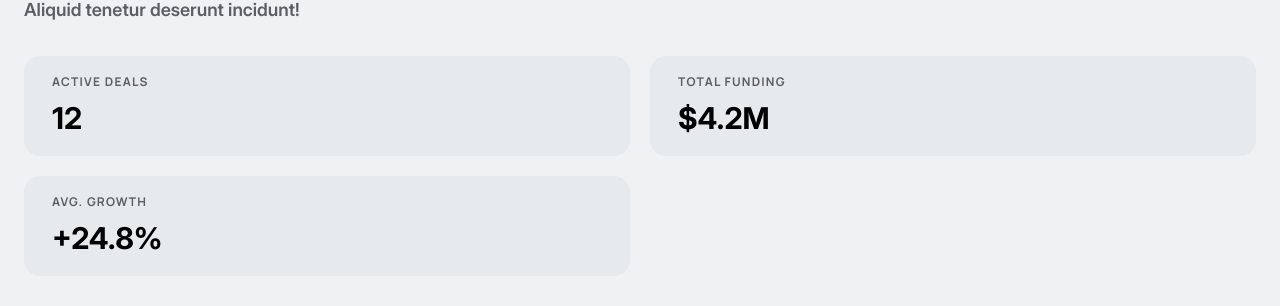
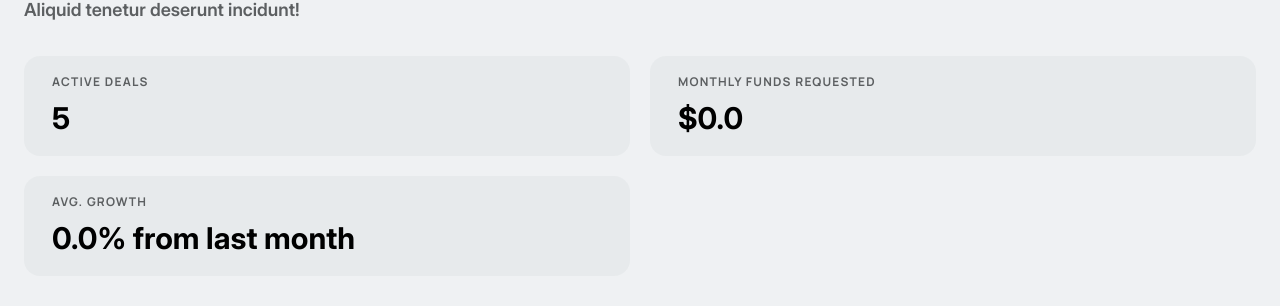
Before and after one commit to JoudN2001/Startup-Investment-Platform, a React (Vite) app: page /startup in a window 1280 px wide. Shown: the part 320-626 px from the top of the page. Built offline with nearby package versions, Linux system fonts and the light colour scheme.

Commit message:
feat: dynamic data in summary card at startup dashboard

```diff
--- a/src/pages/StartupDashboard.jsx
+++ b/src/pages/StartupDashboard.jsx
@@ -14,16 +14,17 @@ import { Link } from "react-router-dom";
 
 // HOOKS
 import { useProjects } from "../contexts/ProjectsContext";
+import { useMemo } from "react";
 
 export default function StartupDashboard() {
-  const {projects} = useProjects();
+  const { projects } = useProjects();
   const projectsCards = projects.map((p) => {
     const formattedGoal = new Intl.NumberFormat("en", {
       style: "currency",
       currency: "USD",
       maximumFractionDigits: 0,
     }).format(Number(p.goal));
-    const fundPercent = (Number(p.currentRaised) / Number(p.goal) * 100) || 0;
+    const fundPercent = (Number(p.currentRaised) / Number(p.goal)) * 100 || 0;
     return (
       <ProjectCard
         key={p.id}
@@ -38,6 +39,67 @@ export default function StartupDashboard() {
       />
     );
   });
+
+  // DYNAMIC DATA
+  const totalApproved = useMemo(() => {
+    return projects.filter((p) => p.status === "published").length;
+  }, [projects]);
+
+  const { monthlyFundsRequested, fundsTrend } = useMemo(() => {
+    const now = new Date();
+    const currentMonth = now.getMonth();
+    const currentYear = now.getFullYear();
+
+    const lastMonth = currentMonth === 0 ? 11 : currentMonth - 1;
+    const lastMonthYear = currentMonth === 0 ? currentYear - 1 : currentYear;
+
+    let currentMonthTotal = 0;
+    let lastMonthTotal = 0;
+
+    // Loop through projects exactly ONCE
+    projects.forEach((p) => {
+      if (!p.createdAt) return;
+      const pDate = new Date(p.createdAt);
+      const pMonth = pDate.getMonth();
+      const pYear = pDate.getFullYear();
+
+      if (pMonth === currentMonth && pYear === currentYear) {
+        currentMonthTotal += p.goal;
+      } else if (pMonth === lastMonth && pYear === lastMonthYear) {
+        lastMonthTotal += p.goal;
+      }
+    });
+
+    // Calculate Trend
+    let trendString = "0.0% from last month";
+    if (lastMonthTotal === 0) {
+      trendString =
+        currentMonthTotal > 0
+          ? "+100.0% from last month"
+          : "0.0% from last month";
+    } else {
+      const percentageChange =
+        ((currentMonthTotal - lastMonthTotal) / lastMonthTotal) * 100;
+      const sign = percentageChange >= 0 ? "+" : "";
+      trendString = `${sign}${percentageChange.toFixed(1)}%`;
+    }
+
+    // Return both values with their correct names
+    return {
+      monthlyFundsRequested: currentMonthTotal,
+      fundsTrend: trendString,
+    };
+  }, [projects]);
+
+  const formattedFundsRequested = useMemo(() => {
+    return new Intl.NumberFormat("en", {
+      style: "currency",
+      currency: "USD",
+      notation: "compact",
+      maximumFractionDigits: 1,
+    }).format(monthlyFundsRequested);
+  }, [monthlyFundsRequested]);
+
   return (
     <div className={"bg-neutral-950 w-full min-h-dvh"}>
       <Header title={"Startup Dashboard"} role={"startup"} />
@@ -84,9 +146,12 @@ export default function StartupDashboard() {
         </div>
         {/* SUMMARY CARDS */}
         <div className={"flex flex-col md:grid md:grid-cols-2 md:gap-5"}>
-          <SummaryCard title={"active deals"} value={"12"} />
-          <SummaryCard title={"total funding"} value={"$4.2M"} />
-          <SummaryCard title={"avg. growth"} value={"+24.8%"} />
+          <SummaryCard title={"active deals"} value={totalApproved} />
+          <SummaryCard
+            title={"MONTHLY FUNDS REQUESTED"}
+            value={formattedFundsRequested}
+          />
+          <SummaryCard title={"avg. growth"} value={fundsTrend} />
         </div>
         {/* ====== SUMMARY CARDAS ===== */}
 
```
